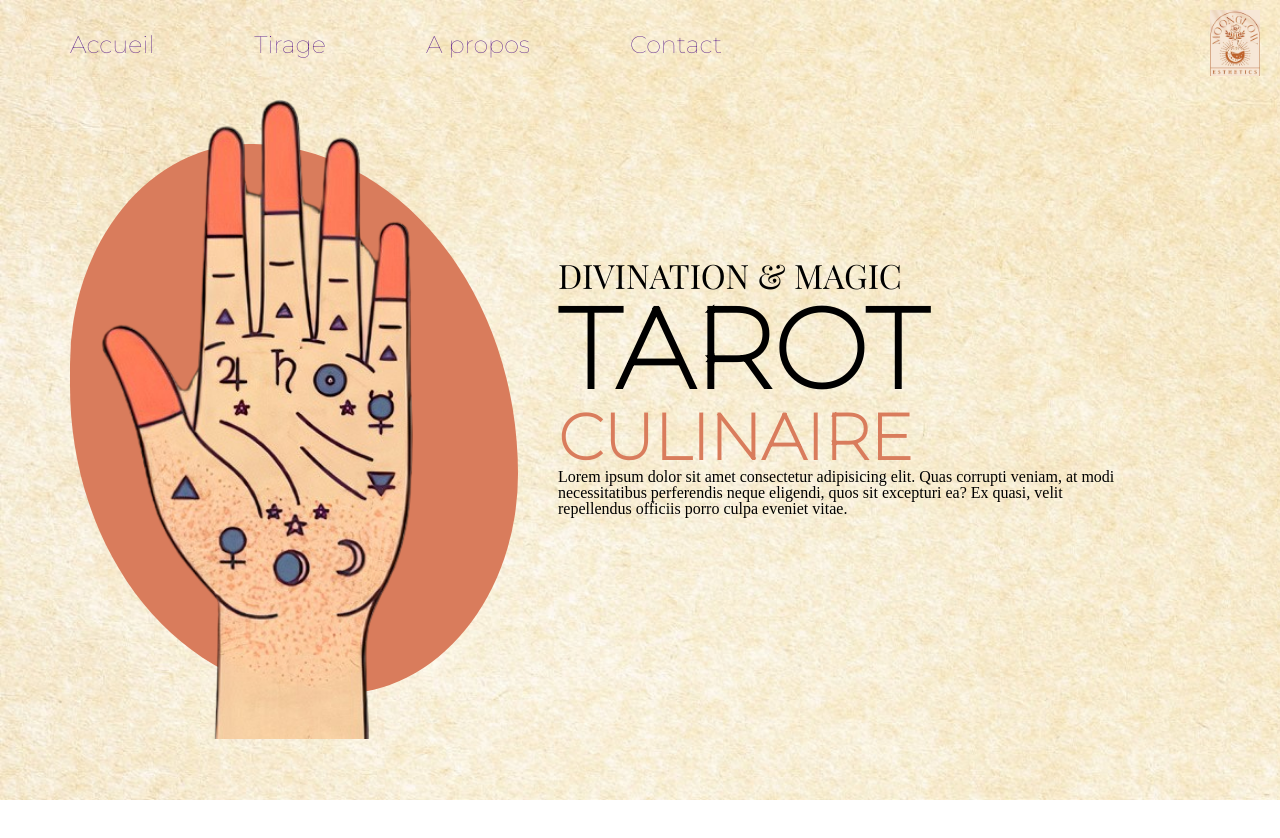
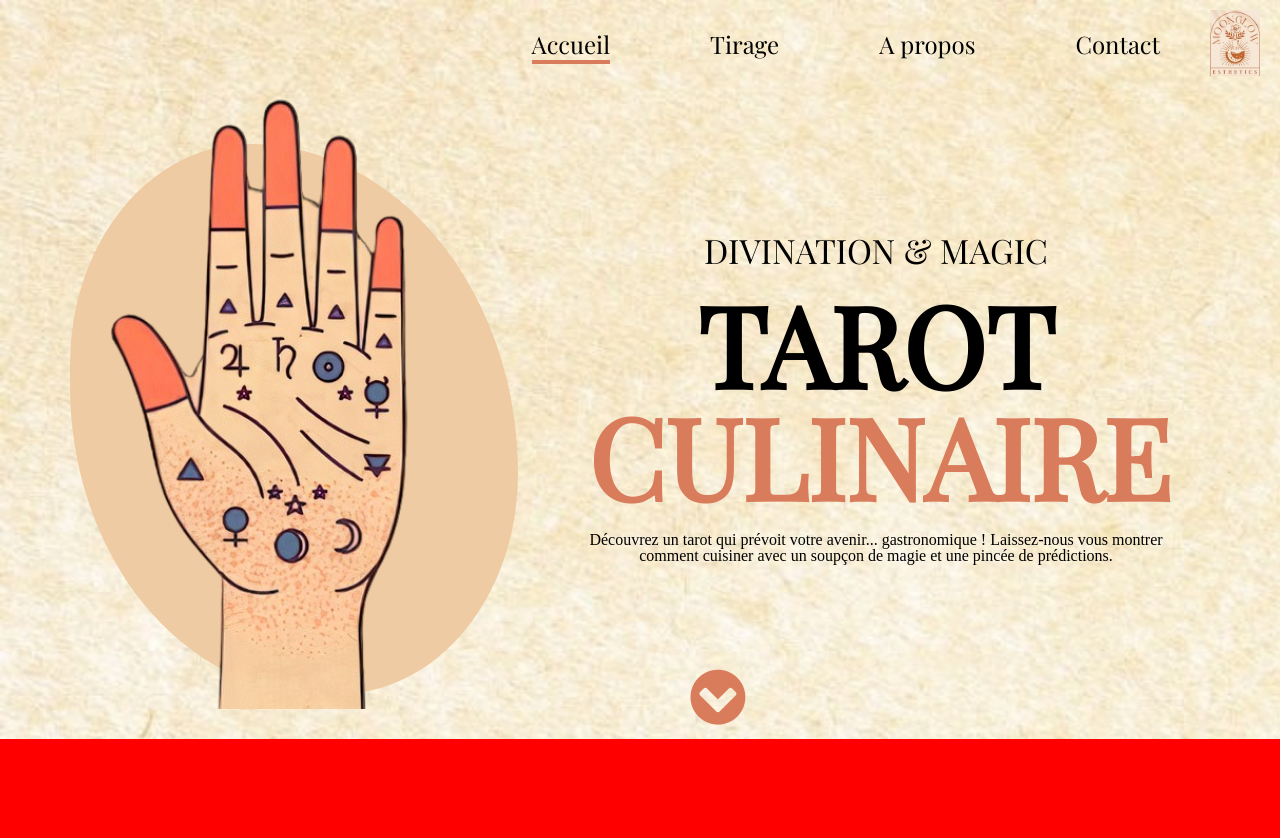
Before and after one commit to ckempee/tarot-culinaire, a plain HTML site: page index.html in a window 1280 px wide. Shown: the top 838 px of the page. Before the commit the page ends 800 px from the top, so only its background shows below. Drawn offline with nearby package versions, Linux system fonts and the light colour scheme.

Commit message:
button scroll

```diff
--- a/index.html
+++ b/index.html
@@ -5,7 +5,9 @@
     <meta name="viewport" content="width=device-width, initial-scale=1.0">
     <link rel="stylesheet" href="./style.css">
     <link rel="stylesheet" href="./reset.css">
-    <title>Document</title>
+    <link rel="stylesheet" href="https://cdnjs.cloudflare.com/ajax/libs/font-awesome/6.4.2/css/all.min.css" integrity="sha512-z3gLpd7yknf1YoNbCzqRKc4qyor8gaKU1qmn+CShxbuBusANI9QpRohGBreCFkKxLhei6S9CQXFEbbKuqLg0DA==" crossorigin="anonymous" referrerpolicy="no-referrer" />
+    <script src="https://kit.fontawesome.com/yourcode.js" crossorigin="anonymous"></script>
+    <link rel="stylesheet" href="https://cdnjs.cloudflare.com/ajax/libs/font-awesome/4.7.0/css/font-awesome.min.css">    <title>Document</title>
 </head>
 <body>
     <div class="navbar">
@@ -14,7 +16,7 @@
 
             <div class="navlink">
                  <ul>
-                    <li><a href="">Accueil</a></li>
+                    <li><a href="" class="active">Accueil</a></li>
                     <li><a href="">Tirage</a></li>
                     <li><a href="">A propos</a></li>
                     <li> <a href="">Contact</a></li>
@@ -29,6 +31,9 @@
 
         </nav>
     </div>
+
+
+    <div class="principale">
         <div class="images">
             <div class="image"></div>
             <div class="rond">
@@ -39,10 +44,23 @@
 
          <div class="titre">
              <h3> DIVINATION & MAGIC</h3>
-        <h1> TAROT </h1>
-        <h2><span class="orange-text">CULINAIRE</span></h2>
-        <h4> Lorem ipsum dolor sit amet consectetur adipisicing elit. Quas corrupti veniam, at modi necessitatibus perferendis neque eligendi, quos sit excepturi ea? Ex quasi, velit repellendus officiis porro culpa eveniet vitae.</h3>
+             <h1> TAROT <span class="orange-text"> CULINAIRE</span> </h1>
+             <h4> Découvrez un tarot qui prévoit votre avenir... gastronomique ! Laissez-nous vous montrer comment cuisiner avec un soupçon de magie et une pincée de prédictions.</h4>
+         </div>
+         <div class="scroll">
+            <a href=""><i class="fa fa-chevron-circle-down"></i></a>
         </div>
 
+    </div>
+
+    <div class="tirage">
+        <div class="choixTirage">
+
+        </div>
+    </div>
+
+
+
+    <script src="./script.js"></script>
 </body>
 </html>
--- a/style.css
+++ b/style.css
@@ -1,5 +1,6 @@
 
   @import url('https://fonts.googleapis.com/css2?family=Montserrat:wght@100&display=swap');
+  @import url('https://fonts.googleapis.com/css2?family=Noto+Serif+NP+Hmong:wght@600&family=Playfair+Display&display=swap');
   @import url('https://fonts.googleapis.com/css2?family=Playfair+Display&display=swap');
 body {
     background-image: url(./images/font2.jpg);
@@ -13,8 +14,8 @@ body {
 .navbar nav{
         width: 100%;
         display: flex; /* Utilisation de Flexbox pour aligner le contenu horizontalement */
-        align-items: center; /* Aligner les éléments verticalement au centre si nécessaire */
-        justify-content: space-between; /* Espace égal entre le logo et les liens de navigation */
+        align-items:center; /* Aligner les éléments verticalement au centre si nécessaire */
+        justify-content: flex-end;
         padding: 10px 20px;
         overflow: hidden;
 
@@ -22,6 +23,8 @@ body {
 
 .navbar a{
     text-decoration: none;
+    color: black;
+    font-family: 'Playfair Display', serif;
 }
 
 
@@ -41,11 +44,15 @@ body {
     margin-right:40px;
 }
 
+.active{
+    border-bottom: 4px solid #d97c5c;
+}
+
 .images{
     width: 35%;
-    height: 650px;
+    height: 620px;
     margin-left:70px;
-    margin-right: 20px;
+    margin-right: 50px;
     float: left;
     position: relative;
 
@@ -67,7 +74,7 @@ body {
     width: 100%;
     height:550px;
     border-radius: 50% 75% 50% 70%;
-    background-color: #d97c5c;
+    background-color: #efcba3;
     position: absolute;
     z-index: 0;
     margin-top:55px;
@@ -79,26 +86,61 @@ body {
 
     float: left;
     width: 45%;
-    margin-top:150px;
+    margin-top:125px;
     padding: 20px;
+    text-align: center;
 }
 
 .titre h1{
 
-    font-family: 'Montserrat', sans-serif;
+    font-family: 'Noto Serif NP Hmong', serif;
+font-family: 'Playfair Display', serif;
     font-size: 7rem;
-    margin:0;
+    margin:20px 0;
     font-weight: bolder;
 }
 
-.titre h2{
+.orange-text{
+    color: #d97c5c;
+}
+
+/* je met le culinaire en h1 ou en h2 pour le centrer???*/
+/* .titre h2{
     color: #d97c5c;
     font-family: 'Montserrat', sans-serif;
     font-size: 4rem;
     margin: 0;
-    font-weight: bold;}
+    font-weight: bold;
+} */
 
 .titre h3 {
     font-family: 'Playfair Display', serif;
     font-size: 2.1rem;
 }
+
+.scroll {
+    position:absolute;
+    bottom: 4px;
+    right:40%;
+    width: 100px;
+    height: 70px;
+    text-align: center;
+    margin:auto;
+}
+
+i{
+    color: #d97c5c;
+    font-size:4rem !important;
+}
+.principale{
+    width: 100%;
+    height: 650px;
+    position: relative;
+
+}
+
+.tirage{
+    width: 100%;
+    height: 800px;
+    background-color: red;
+}
```
Also changed, not shown: script.js (deleted, +0 -13 lines), tirage.html (added, +11 -0 lines). Lines whose indentation alone changed are shown as unchanged.
